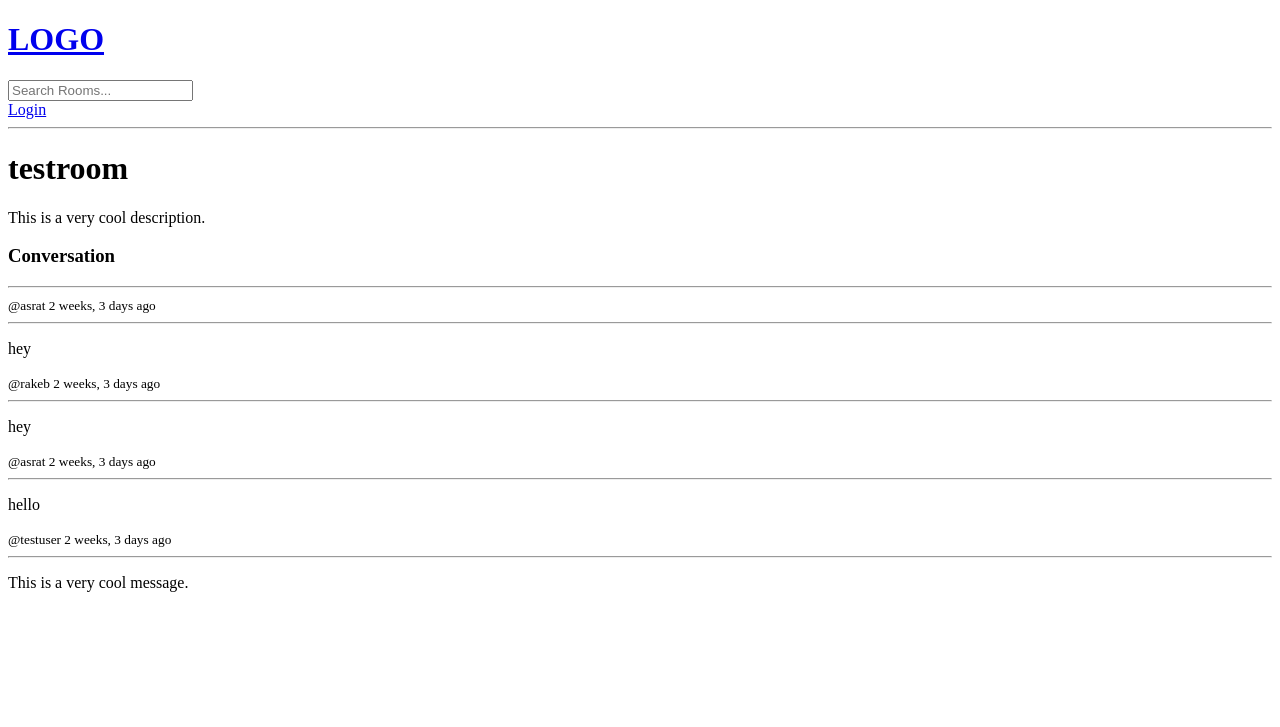
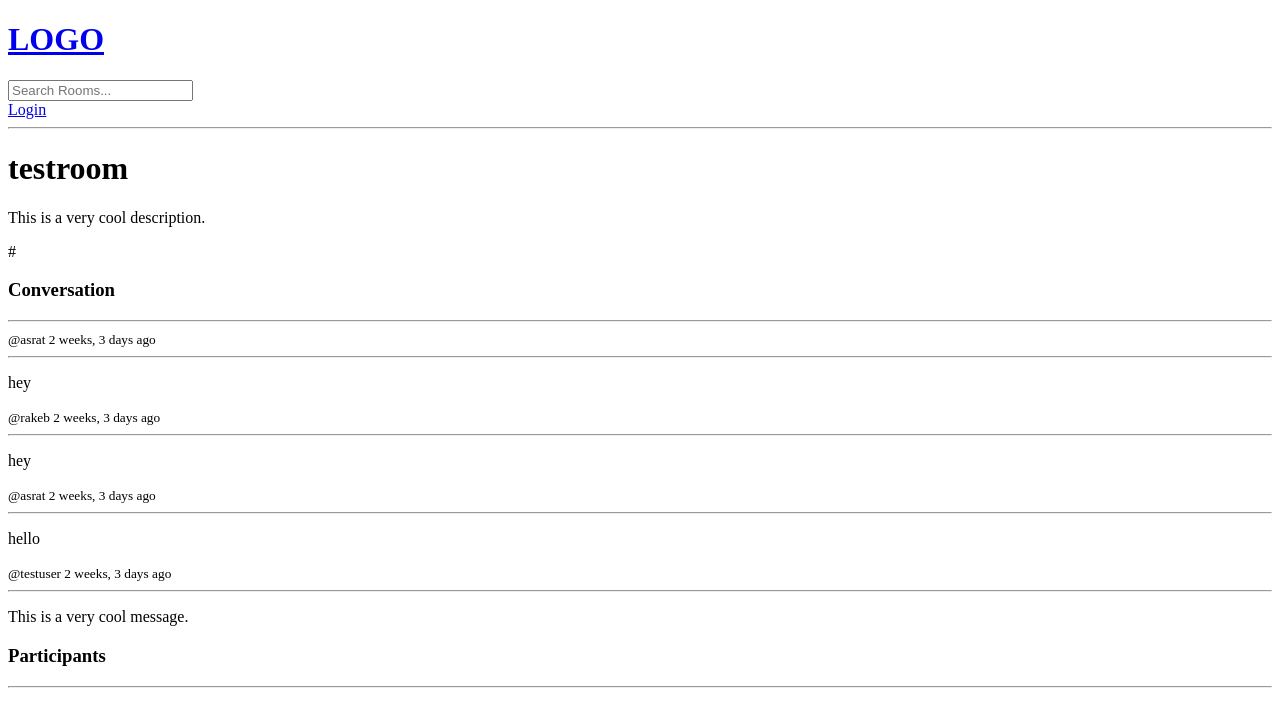
Before and after one commit to Asrat77/Student-Forum, a Django app: page /room/15/ in a window 1280 px wide. Shown: the top 727 px of the page. Run offline with Django 4.2, Linux system fonts and the light colour scheme; data comes from the database, SQL or seed files in the repository; both versions use the stored data as it was after the commit.

Commit message:
messages-development initial commit

```diff
--- a/base/templates/base/room.html
+++ b/base/templates/base/room.html
@@ -1,11 +1,20 @@
 {% extends 'main.html' %}
 
 {% block content %}
+<style>
+    .room-container{
+        display: grid;
+        grid-template-columns: 3fr 1fr;
+    }
+</style>
+
+<div class="room-conatiner">
+    <div>
 
     <h1> {{room.name}} </h1>
 
     <p>{{room.description}}</p>
-
+        #
     <div class="comment-wrapper">
         <h3>Conversation</h3>
         <hr>
@@ -27,4 +36,12 @@
         </form>
     </div>
     {% endif %}
+    </div>
+    <div>
+        <h3>Participants</h3>
+        <hr>
+
+
+    </div>
+</div>
 {% endblock content %}̀
```
Also changed, not shown: db.sqlite3. Lines whose indentation alone changed are shown as unchanged.
